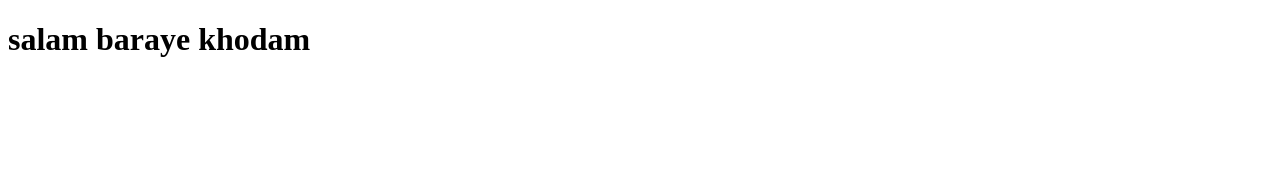
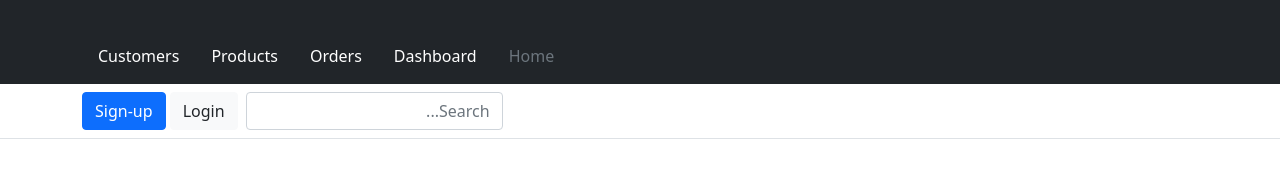
Before and after one commit to naserzare/naserzare.github.io, a plain HTML site: page index.html in a window 1280 px wide. Drawn offline with nearby package versions, Linux system fonts and the light colour scheme.

Commit message:
install header

```diff
--- a/index.html
+++ b/index.html
@@ -1,14 +1,78 @@
 <!DOCTYPE html>
-<html lang="en">
+<html lang="fa" dir="rtl">
+
 <head>
     <meta charset="UTF-8">
     <meta http-equiv="X-UA-Compatible" content="IE=edge">
     <meta name="viewport" content="width=device-width, initial-scale=1.0">
-    <title>Github Test</title>
+    <title>Asus Project</title>
+    <link rel="shortcut icon" href="img/logo.png" type="image/x-icon" />
+    <link href="https://cdn.jsdelivr.net/npm/bootstrap@5.1.3/dist/css/bootstrap.min.css" rel="stylesheet"
+        integrity="sha384-1BmE4kWBq78iYhFldvKuhfTAU6auU8tT94WrHftjDbrCEXSU1oBoqyl2QvZ6jIW3" crossorigin="anonymous">
+    <script src="https://cdn.jsdelivr.net/npm/bootstrap@5.1.3/dist/js/bootstrap.bundle.min.js"
+        integrity="sha384-ka7Sk0Gln4gmtz2MlQnikT1wXgYsOg+OMhuP+IlRH9sENBO0LRn5q+8nbTov4+1p"
+        crossorigin="anonymous"></script>
+    <script src="https://kit.fontawesome.com/716b2f9a98.js" crossorigin="anonymous"></script>
+    <link rel="stylesheet" href="css/index.css">
 </head>
 <body>
-    <div>
-        <h1>salam baraye khodam</h1>
-    </div>
+    <header>
+        <div class="px-3 py-2 bg-dark text-white">
+          <div class="container">
+            <div class="d-flex flex-wrap align-items-center justify-content-center justify-content-lg-start">
+              <a href="/" class="d-flex align-items-center my-2 my-lg-0 me-lg-auto text-white text-decoration-none">
+                <svg class="bi me-2" width="40" height="32" role="img" aria-label="Bootstrap"><use xlink:href="#bootstrap"/></svg>
+              </a>
+
+              <ul class="nav col-12 col-lg-auto my-2 justify-content-center my-md-0 text-small">
+                <li>
+                  <a href="#" class="nav-link text-secondary">
+                    <svg class="bi d-block mx-auto mb-1" width="24" height="24"><use xlink:href="#home"/></svg>
+                    Home
+                  </a>
+                </li>
+                <li>
+                  <a href="#" class="nav-link text-white">
+                    <svg class="bi d-block mx-auto mb-1" width="24" height="24"><use xlink:href="#speedometer2"/></svg>
+                    Dashboard
+                  </a>
+                </li>
+                <li>
+                  <a href="#" class="nav-link text-white">
+                    <svg class="bi d-block mx-auto mb-1" width="24" height="24"><use xlink:href="#table"/></svg>
+                    Orders
+                  </a>
+                </li>
+                <li>
+                  <a href="#" class="nav-link text-white">
+                    <svg class="bi d-block mx-auto mb-1" width="24" height="24"><use xlink:href="#grid"/></svg>
+                    Products
+                  </a>
+                </li>
+                <li>
+                  <a href="#" class="nav-link text-white">
+                    <svg class="bi d-block mx-auto mb-1" width="24" height="24"><use xlink:href="#people-circle"/></svg>
+                    Customers
+                  </a>
+                </li>
+              </ul>
+            </div>
+          </div>
+        </div>
+        <div class="px-3 py-2 border-bottom mb-3">
+          <div class="container d-flex flex-wrap justify-content-center">
+            <form class="col-12 col-lg-auto mb-2 mb-lg-0 me-lg-auto" role="search">
+              <input type="search" class="form-control" placeholder="Search..." aria-label="Search">
+            </form>
+
+            <div class="text-end">
+              <button type="button" class="btn btn-light text-dark me-2">Login</button>
+              <button type="button" class="btn btn-primary">Sign-up</button>
+            </div>
+          </div>
+        </div>
+    </header>
+
+
 </body>
 </html>
```
Also changed, not shown: css/index.css (added).
